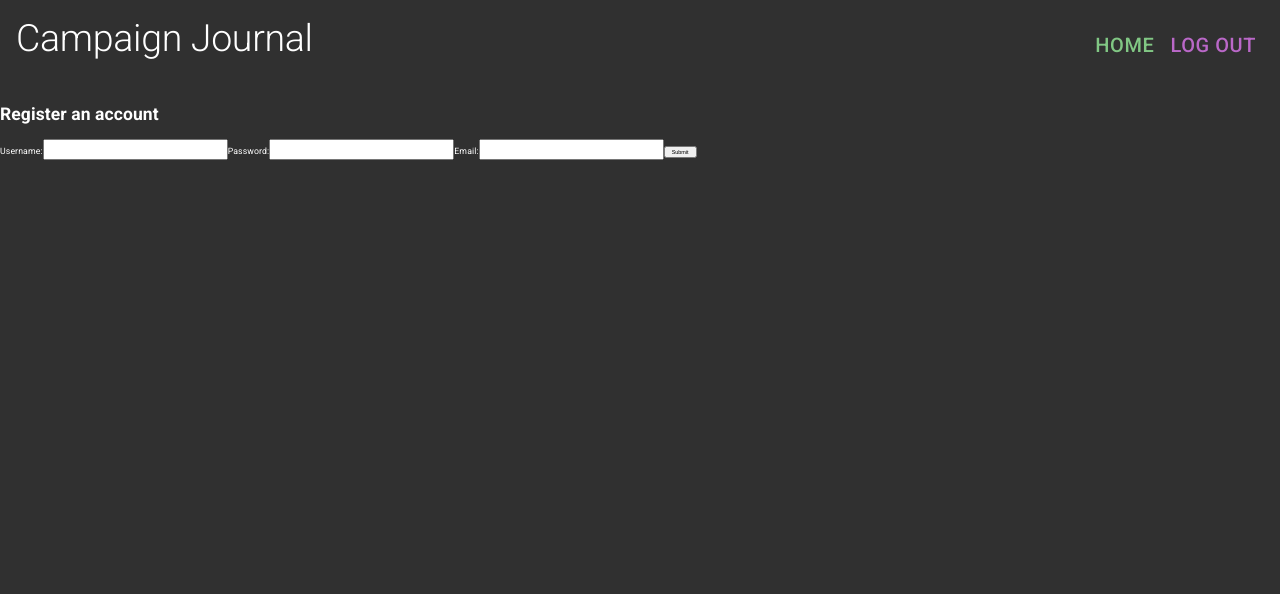
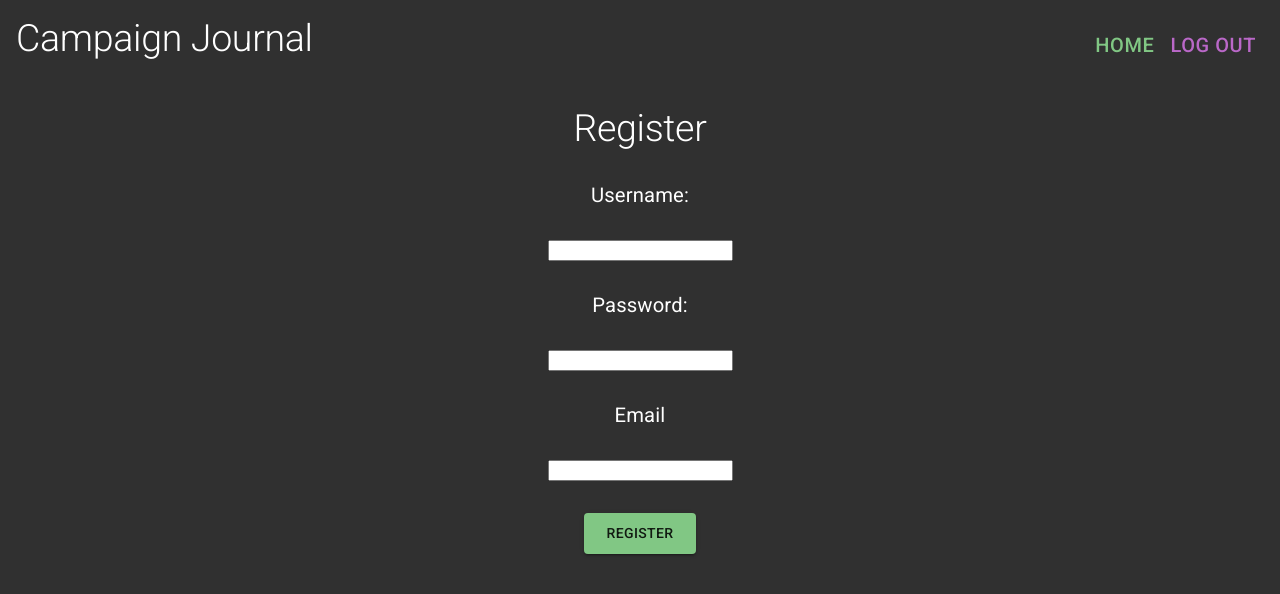
Before and after one commit to MMendes24/client, a React (Create React App) app: page /register in a window 1280 px wide. Shown: the top 594 px of the page. Built offline with nearby package versions, Linux system fonts and the light colour scheme.

Commit message:
Register form styled

```diff
--- a/src/App.css
+++ b/src/App.css
@@ -3,7 +3,3 @@ html, button {
 	font: 'Roboto Mono', monospace;
 	vertical-align: baseline;
 }
-
-.bg {
-	background-image: url("./assets/photo-1553991562-9f24b119ff51.jpg");
-}
--- a/src/components/LoginForm.js
+++ b/src/components/LoginForm.js
@@ -13,11 +13,11 @@ import Typography from '@material-ui/core/Typography';
 const useStyles = makeStyles((theme) => ({
     root: {
         '& > *': {
-            margin: theme.spacing(3),
+            margin: theme.spacing(2),
         },
     },
-    background: {
-        margin: theme.spacing(1),
+    formStyles: {
+        margin: theme.spacing(2),
     },
     buttonStyles: {
         fontSize: 14,
@@ -59,7 +59,7 @@ const LoginForm = () => {
 
     return (
         <Grid
-            className={classes.background}
+            className={classes.root}
             container
             direction="column"
             justify="center"
@@ -67,7 +67,6 @@ const LoginForm = () => {
         >
             <Typography variant="h1" gutterBottom>Campaign Journal</Typography>
             <Typography variant="h2" gutterBottom>The most fantastical app on the web!</Typography>
-            <section>
             <Formik
                 initialValues={{ username: "", password: "" }}
                 validationSchema={loginSchema}
@@ -86,14 +85,14 @@ const LoginForm = () => {
                             alignItems="center"
                         >
                             <Typography variant="h2" gutterBottom>Login</Typography>
-                                <Typography variant="h3" gutterBottom>Username:</Typography>
+                            <Typography variant="h4" gutterBottom>Username:</Typography>
                             <Field type="username" name="username" />
 
                             {errors.username && touched.username ? (
                                 <Typography variant="body1" color="error" className={classes.error}>{errors.username}</Typography>
                             ) : null}
 
-                                <Typography variant="h3" gutterBottom>Password:</Typography>
+                            <Typography variant="h4" gutterBottom>Password:</Typography>
                             <Field type="password" name="password" />
 
                             {errors.password && touched.password ? (
@@ -108,7 +107,6 @@ const LoginForm = () => {
                 )}
             </Formik>
             <Typography variant="h3" gutterBottom>Don't have an account yet? Register here!</Typography>
-            </section>
         </Grid>
     )
 }
--- a/src/components/RegisterForm.js
+++ b/src/components/RegisterForm.js
@@ -2,6 +2,28 @@ import React from "react"
 import axios from "axios"
 import { Formik, Field, Form } from "formik"
 import * as Yup from "yup"
+
+//styling
+import { makeStyles } from '@material-ui/core/styles';
+import Grid from '@material-ui/core/Grid';
+import Button from '@material-ui/core/Button';
+import Typography from '@material-ui/core/Typography';
+
+const useStyles = makeStyles((theme) => ({
+    root: {
+        '& > *': {
+            margin: theme.spacing(2),
+        },
+    },
+    buttonStyles: {
+        fontSize: 14,
+        margin: theme.spacing(2),
+    },
+    error: {
+        fontSize: 14
+    }
+}));
+
 
 const registerSchema = Yup.object({
     username: Yup.string()
@@ -16,6 +38,8 @@ const registerSchema = Yup.object({
 })
 
 const RegisterForm = () => {
+    // for material ui
+    const classes = useStyles()
 
     const userRegister = (values) => {
         axios.post("https://campaign-journal-api.herokuapp.com/api/users/register", values)
@@ -28,8 +52,6 @@ const RegisterForm = () => {
     }
 
     return (
-        <div>
-            <h1>Register an account</h1>
             <Formik
                 initialValues={{
                     username: "",
@@ -45,34 +67,42 @@ const RegisterForm = () => {
             >
                 {({ errors, touched, isSubmitting }) => (
                     <Form>
-                        <label>Username:</label>
+                        <Grid
+                            className={classes.root}
+                            container
+                            direction="column"
+                            justify="center"
+                            alignItems="center"
+                        >
+                            <Typography variant="h2" gutterBottom>Register</Typography>
+                            <Typography variant="h4" gutterBottom>Username:</Typography>
                             <Field type="username" name="username" />
 
                             {errors.username && touched.username ? (
-                            <div className="error">{errors.username}</div>
+                                <Typography variant="body1" color="error" className={classes.error}>{errors.username}</Typography>
                             ) : null}
 
-                        <label>Password:</label>
+                            <Typography variant="h4" gutterBottom>Password:</Typography>
                             <Field type="password" name="password" />
 
                             {errors.password && touched.password ? (
-                            <div className="error">{errors.password}</div>
+                                <Typography variant="body1" color="error" className={classes.error}>{errors.password}</Typography>
                             ) : null}
 
-                        <label>Email:</label>
-                        <Field type="email" name="email" />
+                            <Typography variant="h4" gutterBottom>Email</Typography>
+                            <Field type="password" name="email" />
 
                             {errors.email && touched.email ? (
-                            <div className="error">{errors.email}</div>
+                                <Typography variant="body1" color="error" className={classes.error}>{errors.email}</Typography>
                             ) : null}
 
-                        <button type="submit" disabled={isSubmitting}>
-                            Submit
-                        </button>
+                            <Button className={classes.buttonStyles} color="primary" size="large" variant="contained" type="submit" disabled={isSubmitting}>
+                                Register
+                            </Button>
+                        </Grid>
                     </Form>
                 )}
             </Formik>
-        </div>
     )
 }
 
```
Lines whose indentation alone changed are shown as unchanged.
